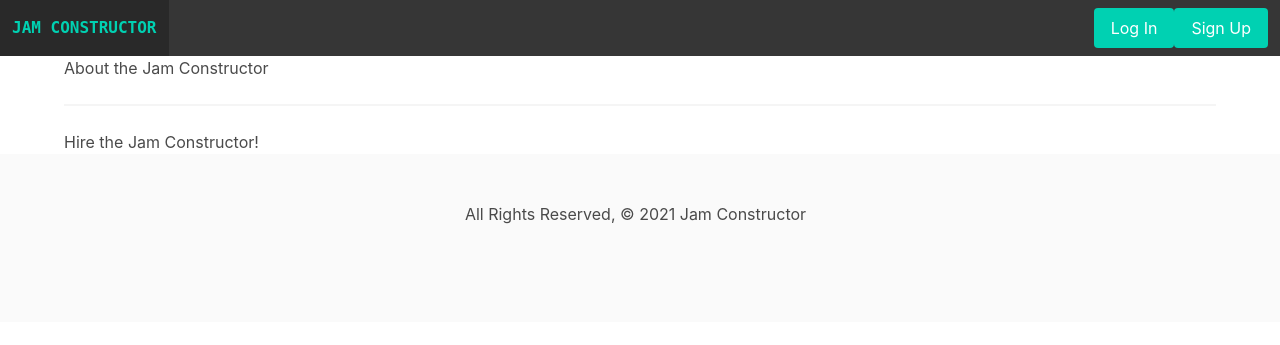
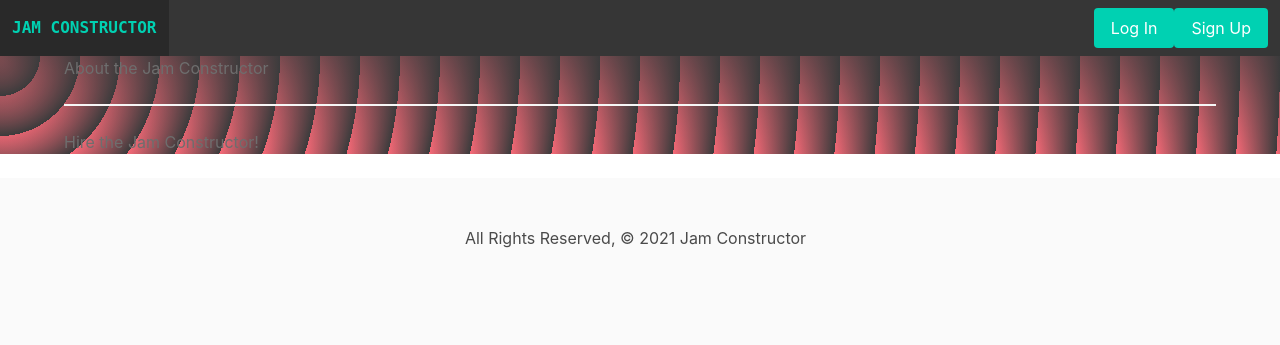
Before and after one commit to andrewpaparella/Jam_Constructor, a Django app: page /about/ in a window 1280 px wide. Shown: the top 345 px of the page. Run offline with Django 3.2, Linux system fonts and the light colour scheme.

Commit message:
fixes block

```diff
--- a/main_app/static/css/styles.css
+++ b/main_app/static/css/styles.css
@@ -0,0 +1,10 @@
+div.block  {
+  background-color: #0b0b0c;
+  opacity: 0.8;
+  background-image: repeating-radial-gradient(
+      circle at 0 0,
+      transparent 0,
+      #0b0b0c 40px
+    ),
+    repeating-linear-gradient(#f7455655, #f74556);
+}
--- a/main_app/templates/base.html
+++ b/main_app/templates/base.html
@@ -10,14 +10,13 @@
     <link
       rel="stylesheet"
       type="text/css"
-      href="{% static 'css/bulma.css' %}"
+      href="{% static 'css/styles.css' %}"
     />
     <link
       rel="stylesheet"
       type="text/css"
-      href="{% static 'css/styles.css' %}"
+      href="{% static 'css/bulma.css' %}"
     />
-    <link rel="stylesheet" href="" />
   </head>
   <body>
     <header>
@@ -28,7 +27,9 @@
       >
         <div class="navbar-brand">
           <a href="{% url 'home' %}" class="navbar-item">
-            <strong class="has-text-primary is-family-monospace">JAM CONSTRUCTOR</strong>
+            <strong class="has-text-primary is-family-monospace"
+              >JAM CONSTRUCTOR</strong
+            >
           </a>
 
           <a
@@ -62,7 +63,9 @@
             <div class="navbar-item has-dropdown is-hoverable">
               <a class="navbar-link">Playlists</a>
               <div class="navbar-dropdown">
-                <a href="{% url 'playlists_create' %}" class="navbar-item">Create Playlist</a>
+                <a href="{% url 'playlists_create' %}" class="navbar-item"
+                  >Create Playlist</a
+                >
                 <a href="{% url 'playlists_index' %}" class="navbar-item"
                   >All Playlists</a
                 >
@@ -81,9 +84,10 @@
           </div>
         </div>
       </nav>
-
     </header>
-    <main class="container">{% block content %} {% endblock %}</main>
+    <div class="block">
+      <main class="container">{% block content %} {% endblock %}</main>
+    </div>
     <footer class="footer">
       <div class="content has-text-centered">
         <p class="right">
@@ -96,7 +100,6 @@
     const navButton = document.querySelector(
       "nav .navbar-brand a.navbar-burger.burger[role='button']"
     );
-
     navButton.addEventListener("click", function (e) {
       const navMenu = document.getElementById(e.target.dataset.target);
       navMenu.classList.toggle("is-active");
```
